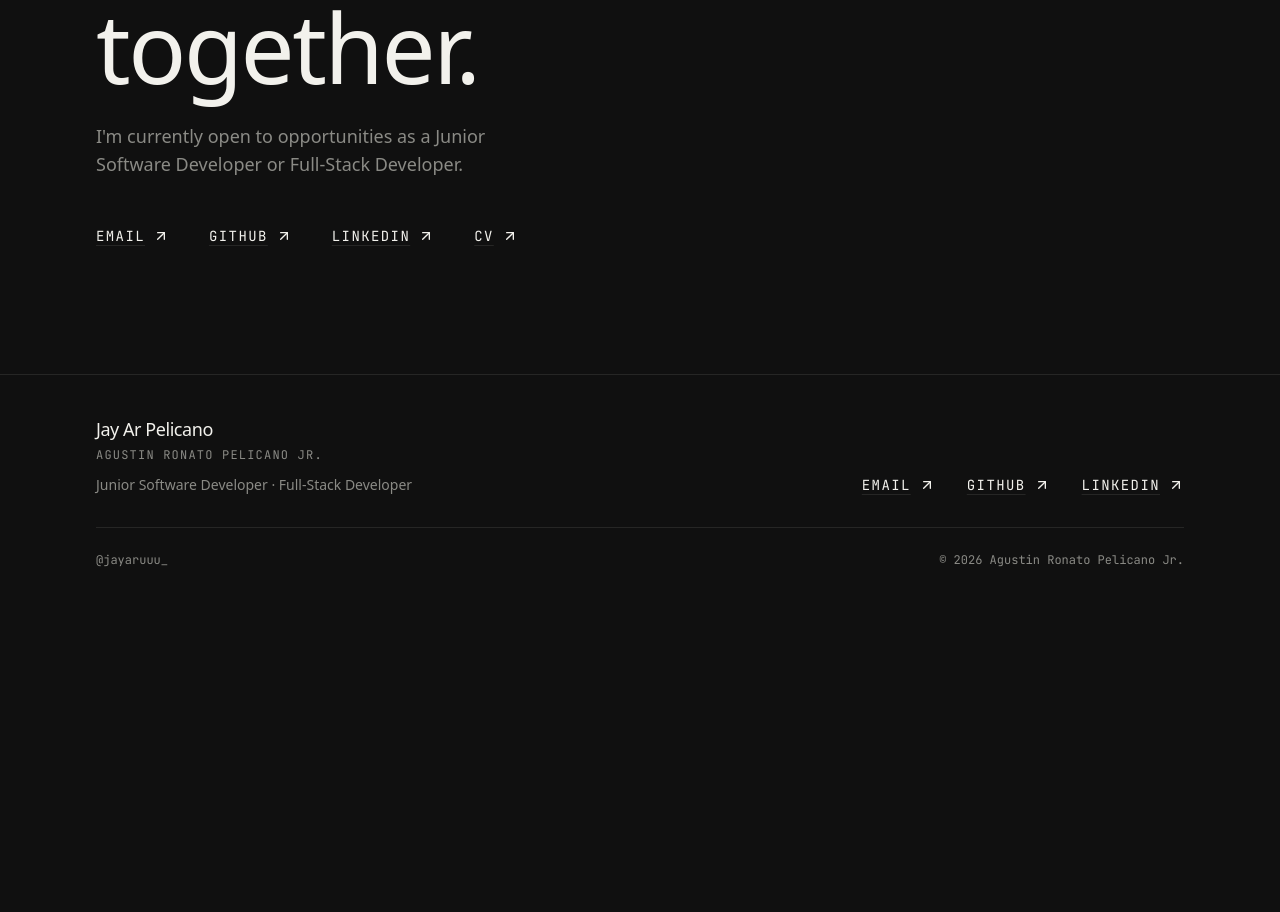
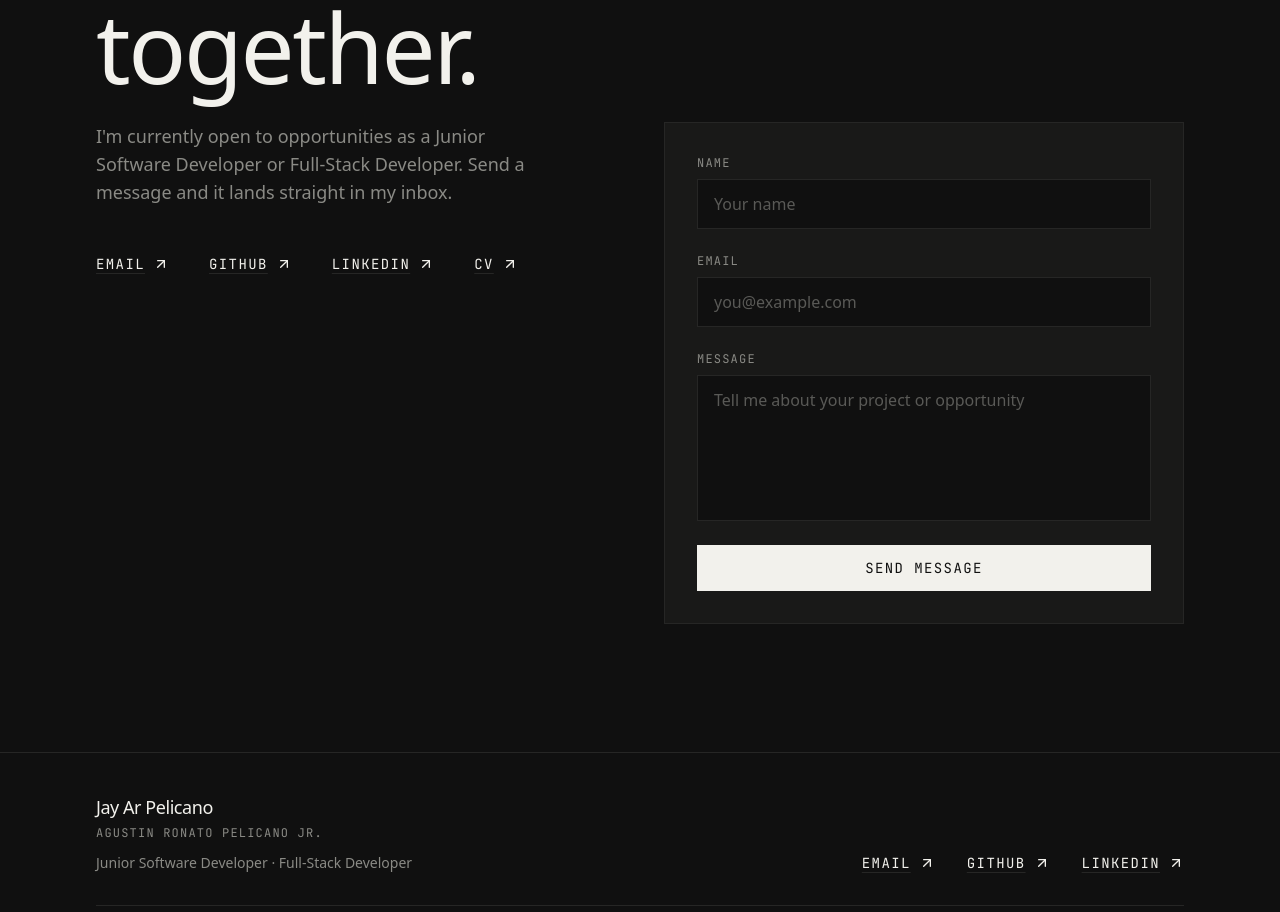
Before and after one commit to jayarpelicano01/jayaruuu_, a Next.js app: page / in a window 1280 px wide. Shown: the part 7836-8748 px from the top of the page. Before the commit the page ends 8444 px from the top, so only its background shows below. Built offline with nearby package versions, Linux system fonts and the light colour scheme.

Commit message:
feat: contact form with Resend email delivery

```diff
--- /dev/null
+++ b/app/api/contact/route.ts
@@ -0,0 +1,58 @@
+import { NextResponse } from "next/server";
+import { Resend } from "resend";
+import { site } from "@/data/site";
+
+export const runtime = "nodejs";
+
+const resend = process.env.RESEND_API_KEY
+  ? new Resend(process.env.RESEND_API_KEY)
+  : null;
+
+export async function POST(request: Request) {
+  if (!resend) {
+    return NextResponse.json(
+      { error: "Email service is not configured." },
+      { status: 500 }
+    );
+  }
+
+  let body: { name?: string; email?: string; message?: string };
+  try {
+    body = await request.json();
+  } catch {
+    return NextResponse.json({ error: "Invalid JSON body." }, { status: 400 });
+  }
+
+  const { name = "", email = "", message = "" } = body;
+
+  if (!name.trim() || !email.trim() || !message.trim()) {
+    return NextResponse.json(
+      { error: "Name, email, and message are required." },
+      { status: 400 }
+    );
+  }
+
+  if (!/^[^\s@]+@[^\s@]+\.[^\s@]+$/.test(email)) {
+    return NextResponse.json(
+      { error: "Please provide a valid email address." },
+      { status: 400 }
+    );
+  }
+
+  try {
+    await resend.emails.send({
+      from: "Portfolio Contact <onboarding@resend.dev>",
+      to: [site.email],
+      replyTo: email,
+      subject: `New portfolio message from ${name}`,
+      text: `Name: ${name}\nEmail: ${email}\n\n${message}`,
+    });
+
+    return NextResponse.json({ success: true });
+  } catch {
+    return NextResponse.json(
+      { error: "Failed to send the message. Please try again later." },
+      { status: 500 }
+    );
+  }
+}
--- a/components/contact/contact.tsx
+++ b/components/contact/contact.tsx
@@ -1,8 +1,48 @@
+"use client";
+
+import { useState } from "react";
 import { site } from "@/data/site";
 import Reveal from "@/components/ui/reveal";
 import ArrowLink from "@/components/ui/arrow-link";
 
+type Status = "idle" | "sending" | "success" | "error";
+
 export default function Contact() {
+  const [status, setStatus] = useState<Status>("idle");
+  const [error, setError] = useState("");
+  const [form, setForm] = useState({ name: "", email: "", message: "" });
+
+  const update = (field: keyof typeof form) => (
+    e: React.ChangeEvent<HTMLInputElement | HTMLTextAreaElement>
+  ) => {
+    setForm((f) => ({ ...f, [field]: e.target.value }));
+  };
+
+  const handleSubmit = async (e: React.FormEvent) => {
+    e.preventDefault();
+    setStatus("sending");
+    setError("");
+
+    try {
+      const res = await fetch("/api/contact", {
+        method: "POST",
+        headers: { "Content-Type": "application/json" },
+        body: JSON.stringify(form),
+      });
+
+      if (!res.ok) {
+        const data = await res.json();
+        throw new Error(data.error ?? "Failed to send.");
+      }
+
+      setStatus("success");
+      setForm({ name: "", email: "", message: "" });
+    } catch (err) {
+      setStatus("error");
+      setError(err instanceof Error ? err.message : "Something went wrong.");
+    }
+  };
+
   return (
     <section id="contact" className="mx-auto max-w-content px-5 py-20 sm:px-8 sm:py-32">
       <Reveal>
@@ -15,14 +55,14 @@ export default function Contact() {
         </h2>
       </Reveal>
 
+      <div className="mt-8 grid gap-12 lg:grid-cols-2">
         <Reveal delay={0.1}>
-        <p className="mt-8 max-w-md text-lg text-muted">
+          <p className="max-w-md text-lg text-muted">
             I&apos;m currently open to opportunities as a Junior Software
-          Developer or Full-Stack Developer.
+            Developer or Full-Stack Developer. Send a message and it lands
+            straight in my inbox.
           </p>
-      </Reveal>
 
-      <Reveal delay={0.15}>
           <div className="mt-12 flex flex-wrap gap-x-10 gap-y-4">
             <ArrowLink href={`mailto:${site.email}`}>Email</ArrowLink>
             <ArrowLink href={site.github}>GitHub</ArrowLink>
@@ -32,6 +72,86 @@ export default function Contact() {
             </ArrowLink>
           </div>
         </Reveal>
+
+        <Reveal delay={0.15}>
+          <form
+            onSubmit={handleSubmit}
+            className="flex flex-col gap-6 border border-line bg-paper p-6 sm:p-8"
+          >
+            <div className="flex flex-col gap-2">
+              <label
+                htmlFor="contact-name"
+                className="font-mono text-xs uppercase tracking-widest text-muted"
+              >
+                Name
+              </label>
+              <input
+                id="contact-name"
+                type="text"
+                required
+                value={form.name}
+                onChange={update("name")}
+                placeholder="Your name"
+                className="border border-line bg-bg px-4 py-3 text-ink outline-none placeholder:text-muted/60 focus:border-ink"
+              />
+            </div>
+
+            <div className="flex flex-col gap-2">
+              <label
+                htmlFor="contact-email"
+                className="font-mono text-xs uppercase tracking-widest text-muted"
+              >
+                Email
+              </label>
+              <input
+                id="contact-email"
+                type="email"
+                required
+                value={form.email}
+                onChange={update("email")}
+                placeholder="you@example.com"
+                className="border border-line bg-bg px-4 py-3 text-ink outline-none placeholder:text-muted/60 focus:border-ink"
+              />
+            </div>
+
+            <div className="flex flex-col gap-2">
+              <label
+                htmlFor="contact-message"
+                className="font-mono text-xs uppercase tracking-widest text-muted"
+              >
+                Message
+              </label>
+              <textarea
+                id="contact-message"
+                required
+                rows={5}
+                value={form.message}
+                onChange={update("message")}
+                placeholder="Tell me about your project or opportunity"
+                className="resize-none border border-line bg-bg px-4 py-3 text-ink outline-none placeholder:text-muted/60 focus:border-ink"
+              />
+            </div>
+
+            <button
+              type="submit"
+              disabled={status === "sending"}
+              className="inline-flex items-center justify-center border border-ink bg-ink px-6 py-3 font-mono text-sm uppercase tracking-widest text-bg transition-colors hover:bg-transparent hover:text-ink disabled:cursor-not-allowed disabled:opacity-50"
+            >
+              {status === "sending" ? "Sending…" : "Send Message"}
+            </button>
+
+            {status === "success" ? (
+              <p className="font-mono text-sm text-ink">
+                Message sent. Thank you, I&apos;ll get back to you soon.
+              </p>
+            ) : null}
+
+            {status === "error" ? (
+              <p className="font-mono text-sm text-muted">{error}</p>
+            ) : null}
+          </form>
+        </Reveal>
+      </div>
     </section>
   );
 }
--- a/package.json
+++ b/package.json
@@ -15,7 +15,8 @@
     "next": "16.3.0",
     "react": "19.2.8",
     "react-dom": "19.2.8",
-    "react-icons": "^5.7.0"
+    "react-icons": "^5.7.0",
+    "resend": "^6.18.1"
   },
   "devDependencies": {
     "@tailwindcss/postcss": "^4",
```
Also changed, not shown: 2 other files (tests, documents, lock files or other folders). Lines whose indentation alone changed are shown as unchanged.
